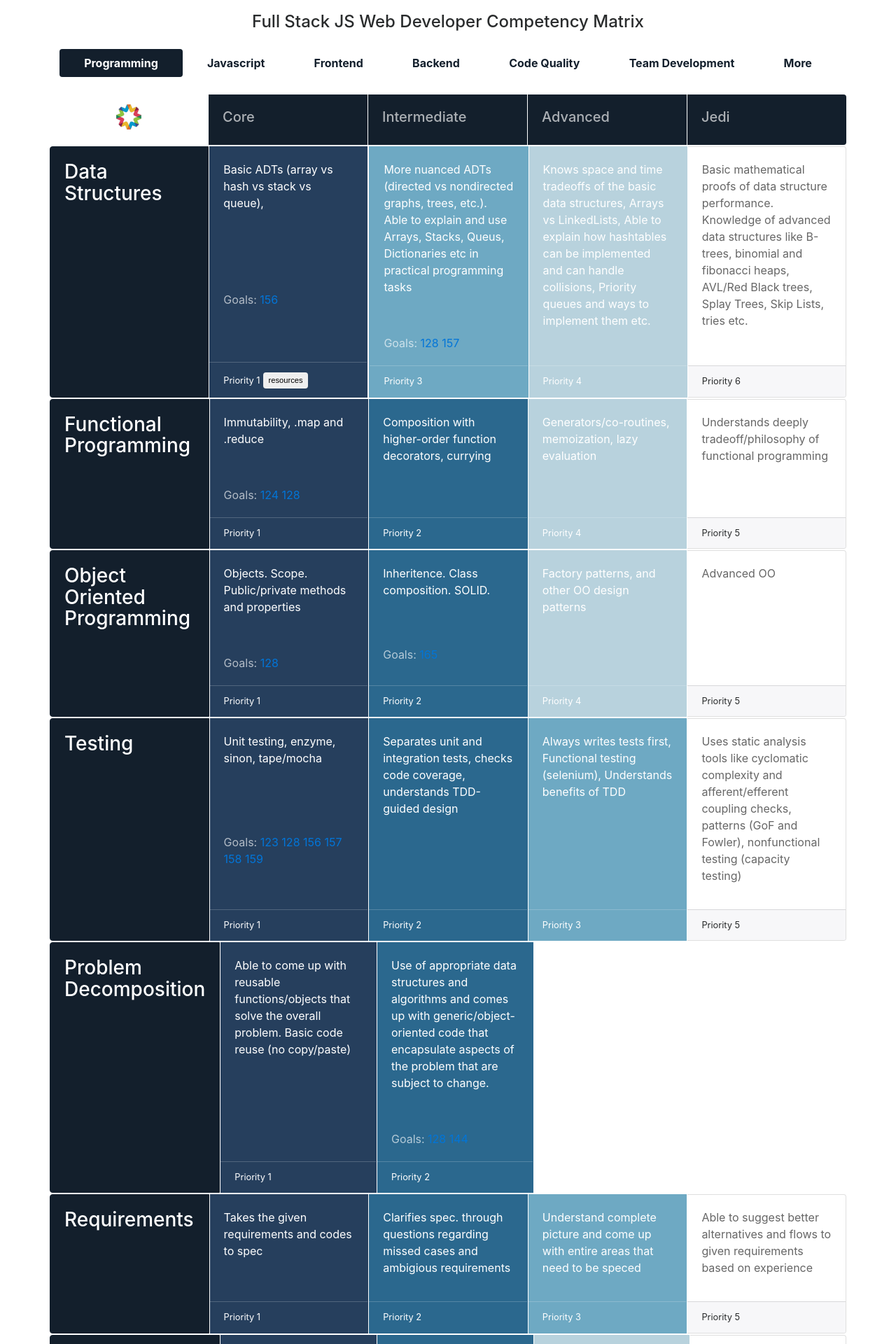
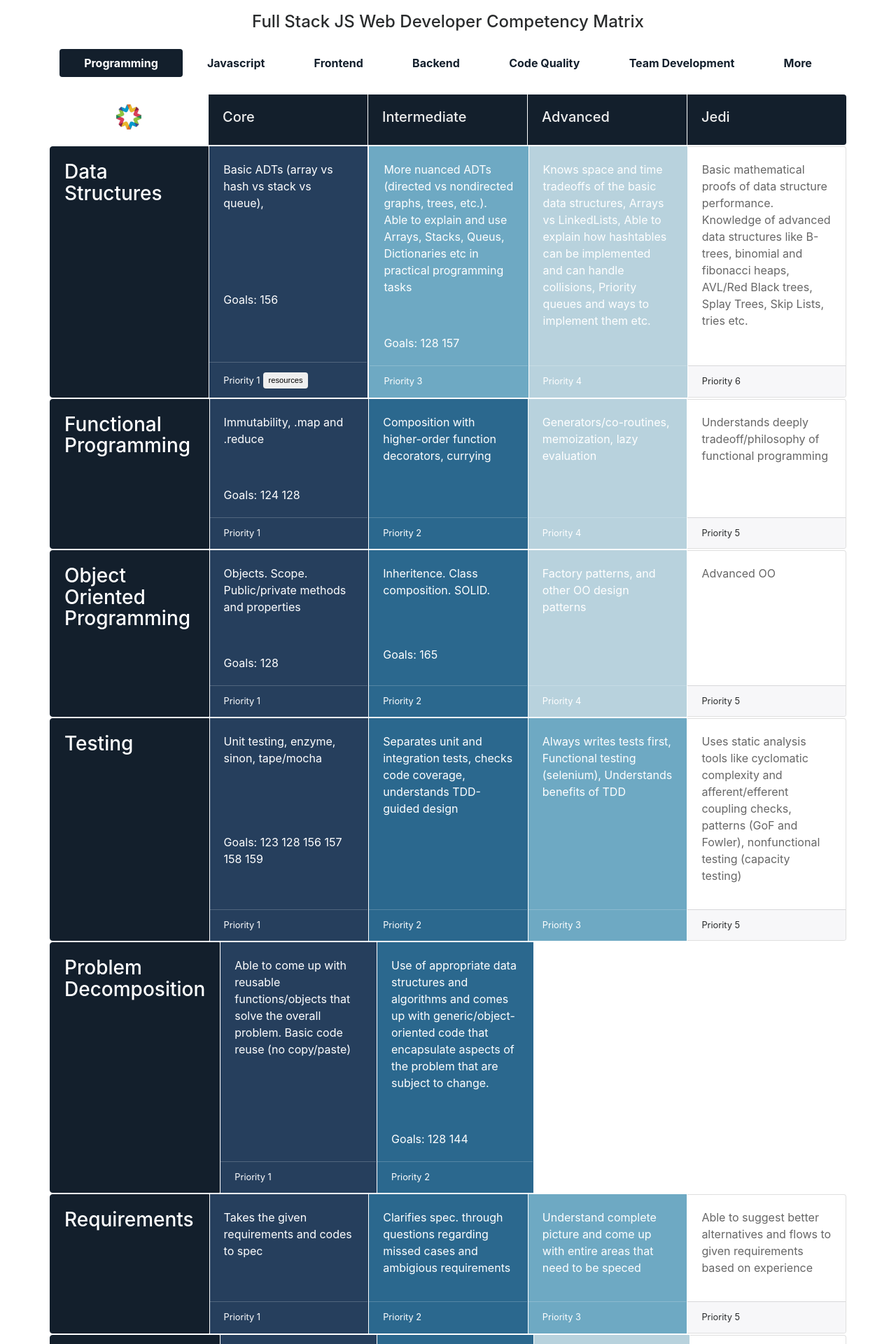
Before and after one commit to GuildCrafts/matrix, a Jekyll site: the page index.html, which Jekyll copies as it is, in a window 1280 px wide. Shown: the top 1920 px of the page at 70% size. Built offline with Jekyll 4.4.1, drawn with Linux system fonts in a browser that asks for light colours; nearby versions of some CDN libraries.

Commit message:
prettifying

```diff
--- a/css/main.css
+++ b/css/main.css
@@ -20,6 +20,10 @@ footer a {
    background-color: #131F2C;
    border-color: #131F2C;"
    height: 4em!important;
+}
+
+.card.matrix-top h5 {
+  color: #eee;
 }
 
 .card p {
@@ -82,3 +86,7 @@ iframe {
       border: none;
       height: 70%;
     }
+
+.card-blockquote a{
+  color: #fff;
+}
--- a/index.html
+++ b/index.html
@@ -71,10 +71,13 @@
 
       {{#if goals}}
         <div class="card-block goals">
+        <blockquote class="card-blockquote">
+
         Goals:
         {{#goals}}
-        <a href="https://github.com/GuildCrafts/web-development-js/issues/{{.}}" target="blank">{{.}}</a>
+          <a href="https://github.com/GuildCrafts/web-development-js/issues/{{.}}" target="blank">{{.}}</a>
         {{/goals}}
+        </blockquote>
         </div>
       {{/if}}
 
```
